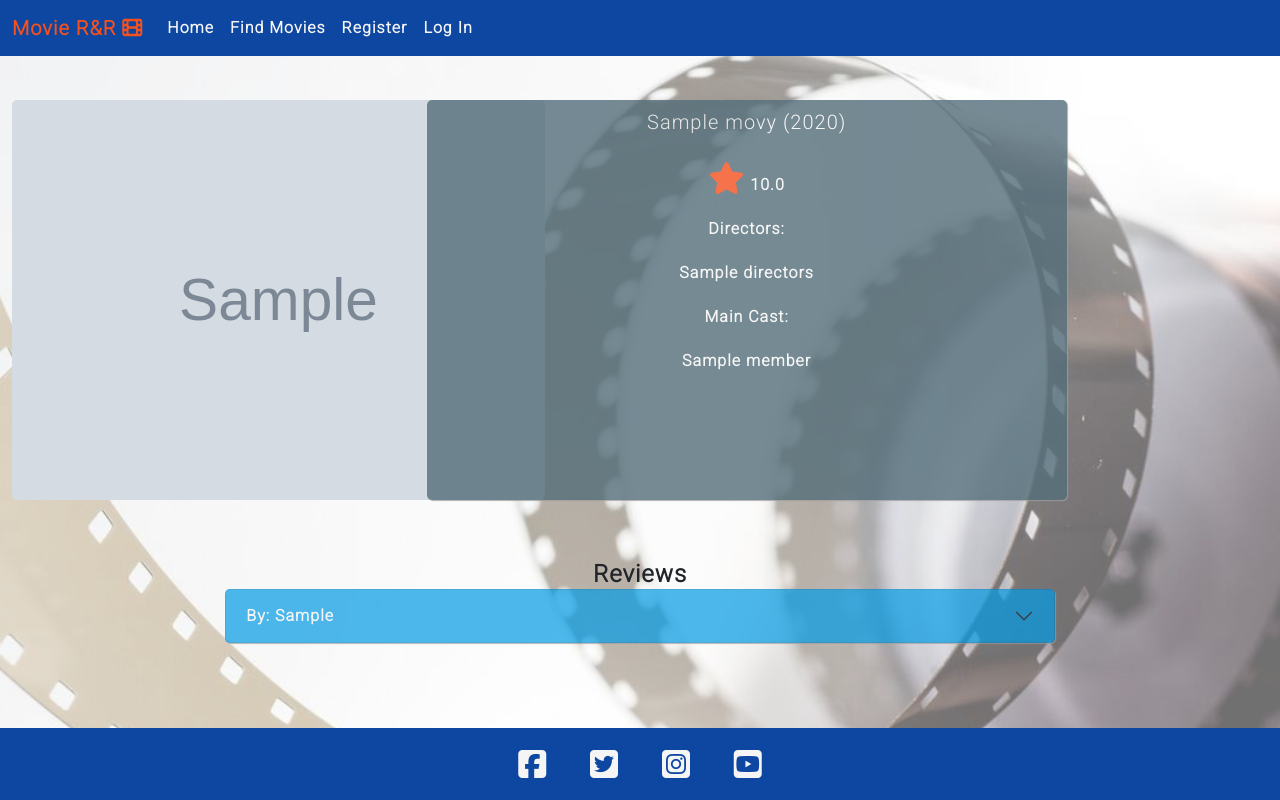
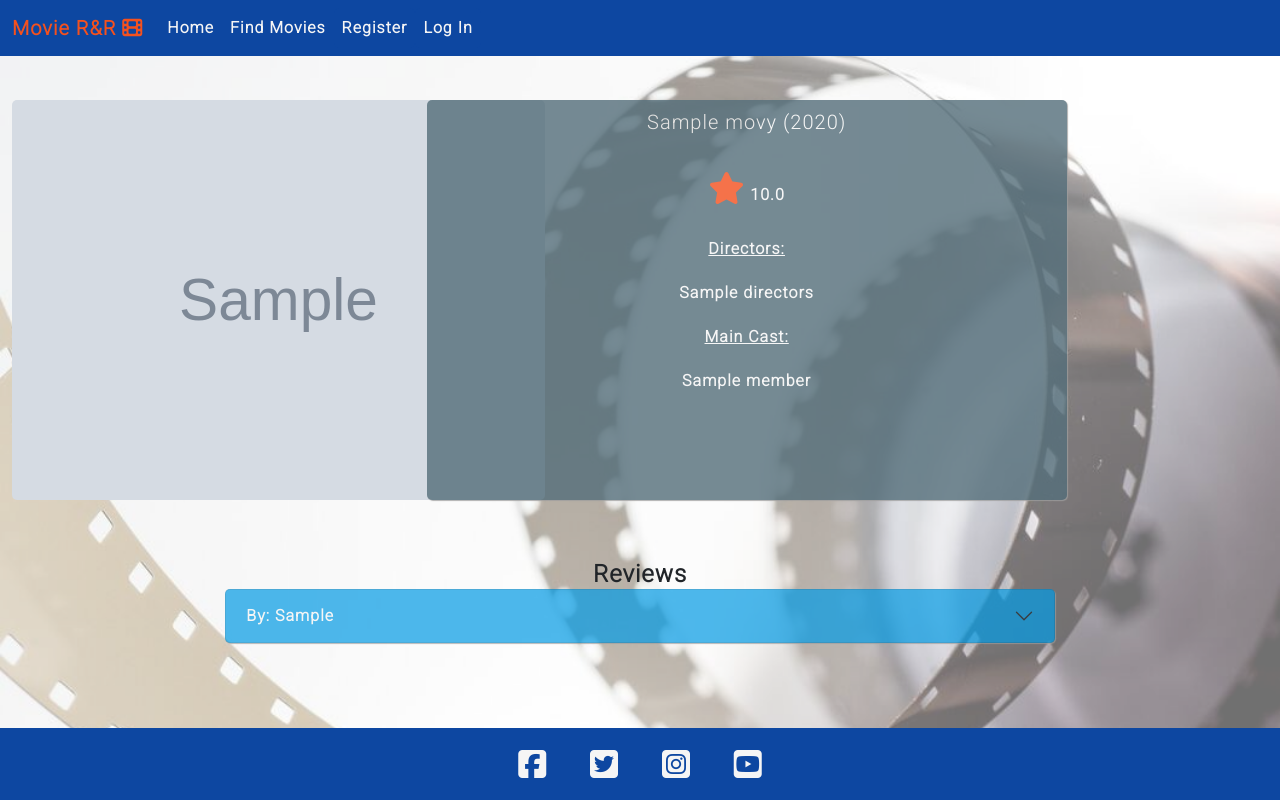
Before and after one commit to davidlidebrandt/milestone-project-3, a Flask app: page /moviepage/1 in a window 1280 px wide. Run offline with Flask 2, Linux system fonts and the light colour scheme; grey boxes marked "Sample" are stand-in pictures; a database or web service that is not in the repository returns one stand-in record (values such as "Sample title"); some libraries are stand-ins or nearby versions.

Commit message:
Style movie description

```diff
--- a/static/css/style.css
+++ b/static/css/style.css
@@ -10,6 +10,10 @@ body {
 
 .align-center {
     text-align: center;
+}
+
+.underline {
+    text-decoration: underline;
 }
 
 .mg-0-auto {
@@ -53,6 +57,11 @@ body {
 .top-btm-mg-10 {
     margin-top: 10px;
     margin-bottom: 10px;
+}
+
+.top-btm-mg-20 {
+    margin-top: 20px;
+    margin-bottom: 20px;
 }
 
 .top-mg-30 {
--- a/templates/moviepage.html
+++ b/templates/moviepage.html
@@ -27,7 +27,7 @@ Movie
 <div class="col-10 offset-1 col-lg-6 offset-lg-0 btm-mg-20 description-bg">
 <div class="row">
 <div class="col-12 top-btm-mg-10"><h5 class="align-center">{{ get_movie.title }} ({{ get_movie.year }})</h5></div>
-<div class="col-12 top-btm-mg-10 align-center"><i class="fas fa-star star-icon"></i>
+<div class="col-12 top-btm-mg-20 align-center"><i class="fas fa-star star-icon"></i>
     {% if get_movie.ratings %}
     {{ count }}
     {% else %}
@@ -35,9 +35,9 @@ Movie
     {% endif %}
 </div>
 
-<div class="col-12 top-btm-mg-10 top-mg-20">Directors:</div>
+<div class="col-12 top-btm-mg-10 top-mg-20 underline">Directors:</div>
 <div class="col-12 top-btm-mg-10 top-mg-20">{{ get_movie.directors }}</div>
-<div class="col-12 top-btm-mg-10">Main Cast:</div>
+<div class="col-12 top-btm-mg-10 underline">Main Cast:</div>
 <div class="col-12 top-btm-mg-10">
 {% for member in get_movie.cast %}
     {{ member }}
```
